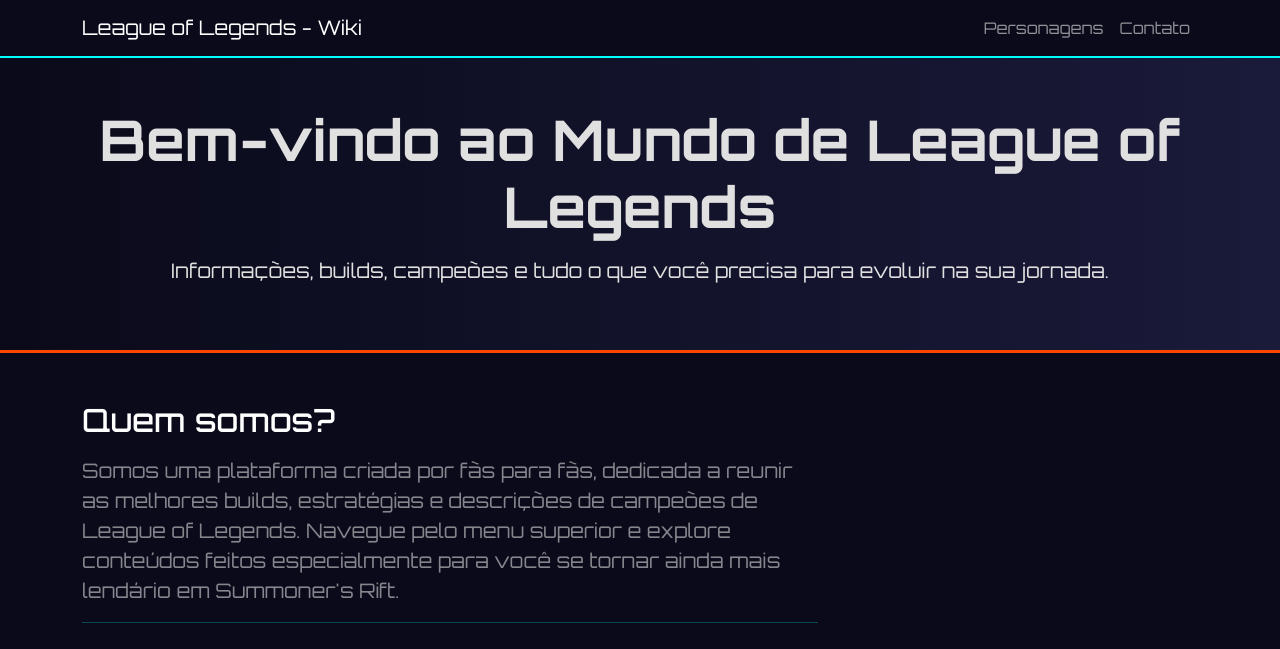
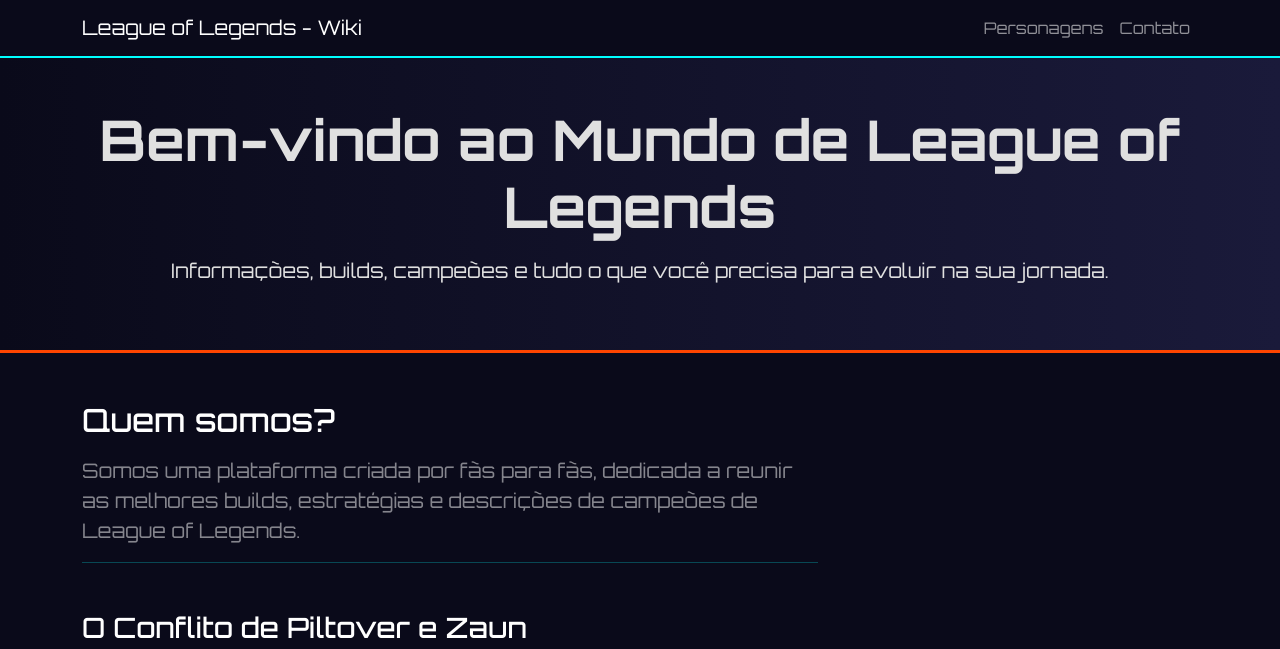
Before and after one commit to iakuhl/IFSP_IWEB, a plain HTML site: page index.html in a window 1280 px wide. Shown: the top 649 px of the page. Drawn offline with nearby package versions, Linux system fonts and the light colour scheme.

Commit message:
refactor: simplify quem somos text

```diff
--- a/index.html
+++ b/index.html
@@ -39,14 +39,11 @@
         </header>
         <section class="container mt-5">
             <div class="row">
-                <!-- Conteúdo Principal -->
                 <div class="col-lg-8">
                     <h2 class="mb-3 text-white">Quem somos?</h2>
                     <p class="fs-5 text-white-50">
                         Somos uma plataforma criada por fãs para fãs, dedicada a reunir as melhores builds,
                         estratégias e descrições de campeões de League of Legends.
-                        Navegue pelo menu superior e explore conteúdos feitos especialmente para você se tornar
-                        ainda mais lendário em Summoner's Rift.
                     </p>
                     <hr class="border-highlight-jinx">
                     <h3 class="text-white mt-5">O Conflito de Piltover e Zaun</h3>
```
